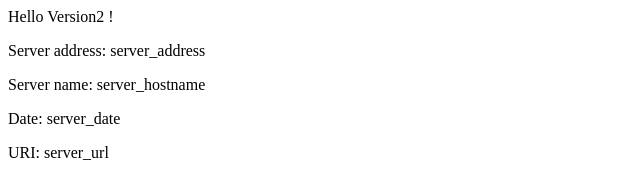
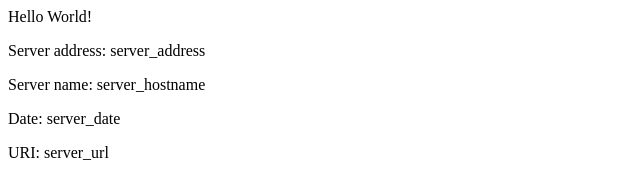
Before and after one commit to vingup-art/eks-example, a plain HTML site: page src/index.html in a window 1280 px wide. Shown: the full height of the page, 0-640 px from the left. Drawn offline with Linux system fonts and the light colour scheme.

Commit message:
Revert "v2 Updating home page"
This reverts commit 117a3526ca1467d93b49a9653ec6a6424735d997.

```diff
--- a/src/index.html
+++ b/src/index.html
@@ -2,7 +2,7 @@
 <title>Hello World</title>
 </head>
 <div class="info">
-<h>Hello Version2 !</h>
+<h>Hello World!</h>
 <p><span>Server&nbsp;address:</span> <span>server_address</span></p>
 <p><span>Server&nbsp;name:</span> <span>server_hostname</span></p>
 <p class="smaller"><span>Date:</span> <span>server_date</span></p>
```
